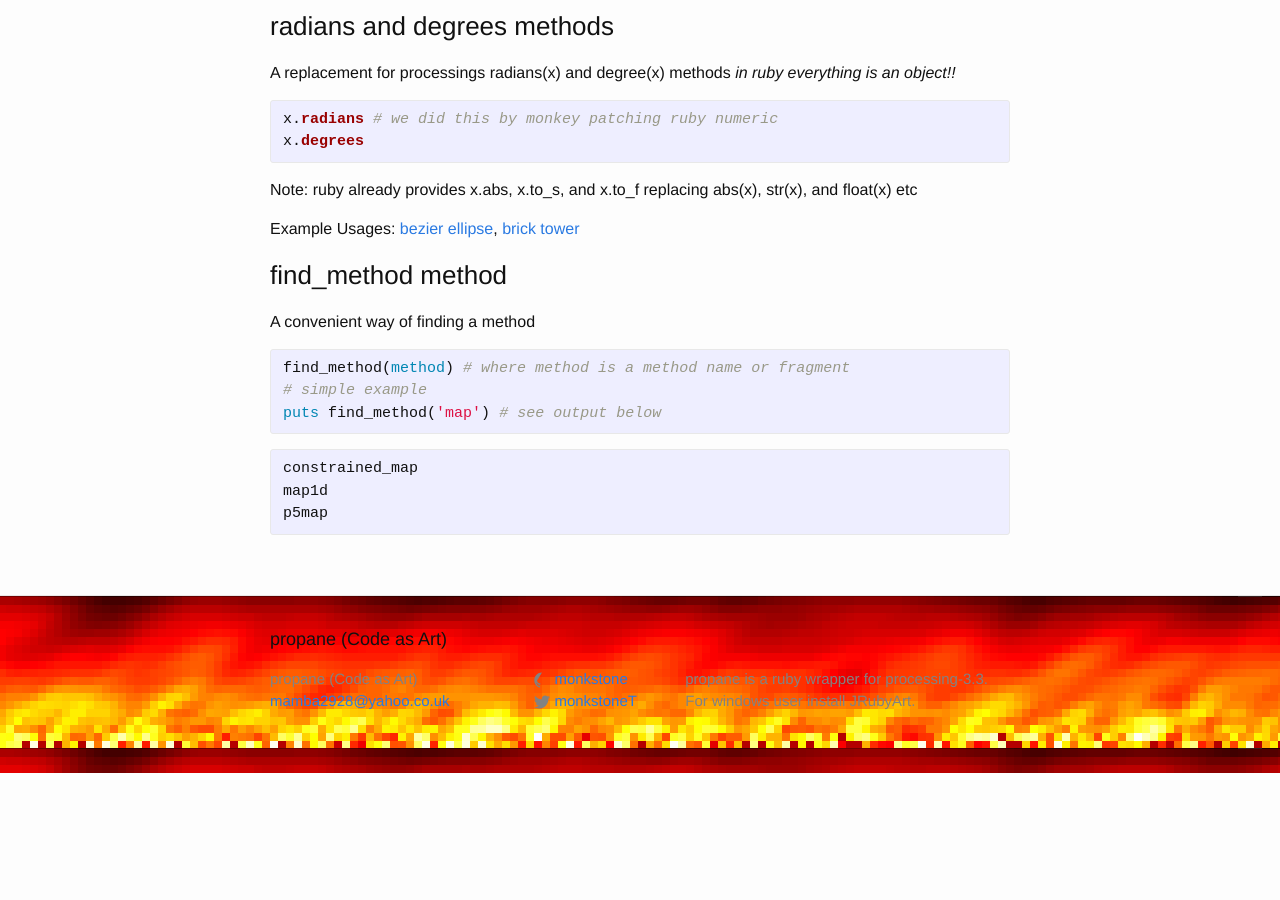
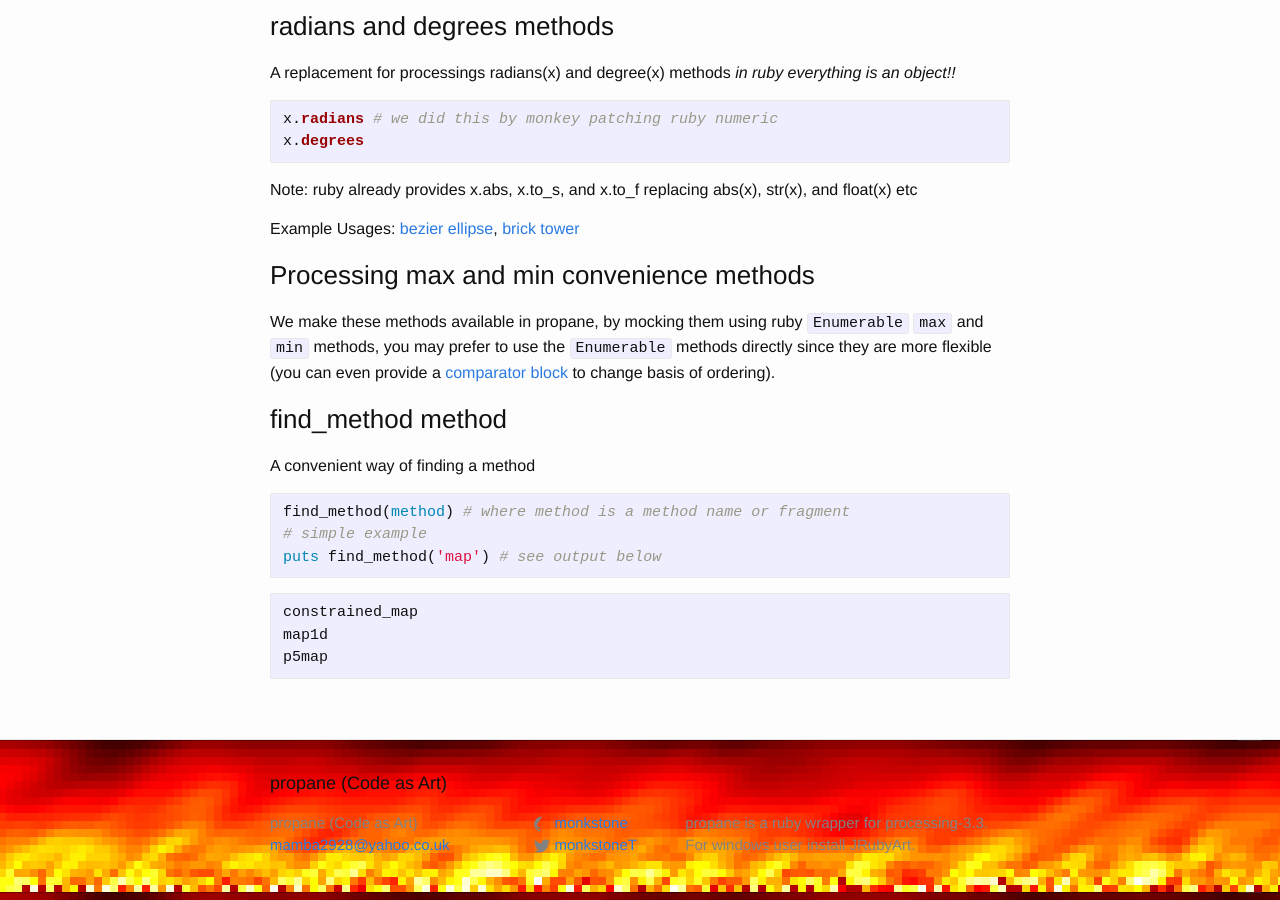
Before and after one commit to ruby-processing/propane, a Jekyll site: the page built from _methods/methods_summary.md, in a window 1280 px wide and 900 px high, scrolled down 1315 px. Built offline with Jekyll 4.4.1, drawn with Linux system fonts in a browser that asks for light colours; before the commit the page ends 2088 px from its top, so only the background shows below that.

Commit message:
replace liquid syntax markers

````diff
--- a/_methods/methods_summary.md
+++ b/_methods/methods_summary.md
@@ -7,7 +7,8 @@
 
 ### color method
 A convenience method that returns a 'color' int for processing
-{% highlight ruby %}
+
+```ruby
 color(*args)           # where args can be a hex string, a hexadecimal number, etc. see examples
 color('#CC6600')       # hexadecimal string, can be lower-case
 color(0xFFCC6600)      # hexadecimal
@@ -16,58 +17,68 @@
 color(255, 0, 0)       # red
 color(0, 0, 255)       # blue
 color(0, 0, 255, 100)  # blue with alpha value 100
-{% endhighlight %}
+```
 Example Usages: [Creating][color], [Blend Color][blend_color]
 
 ### hsb_color method
 A convenience method that returns a 'color' int for processing for `hsb` input, where hue, saturation and brightness are in range `0..1.0`
-{% highlight ruby %}
+
+```ruby
 hsb_color(hue, sat, bright) # where args are ruby float
-{% endhighlight %}
+```
 
 ### web_to_color_array method
 A convenience method that converts an array of web color strings to an array of 'color' int. Particularly useful when working with the Joshua Davis Processing-HYPE library.
-{% highlight ruby %}
+
+```ruby
 WEB = %w(#CC6600 #CC9900 #FFFFFF).freeze
 web_to_color_array(WEB)
 # output = [-3381760, -3368704, -1]
-{% endhighlight %}
+```
 
 ### map1d method
 A replacement for processings map function, maps val (range1) to range2 using a linear transform.
-{% highlight ruby %}
+
+```ruby
 map1d(val, range1, range2) # where val is an input float range1 is source and range2 is target
 # simple example
 map1d(10, (0..20), (0..1.0)) # returns 0.5
-{% endhighlight %}
+```
 
 Example Usages: [Mandelbrot][mandelbrot], [Game of Life][conway]
 
 ### radians and degrees methods
 A replacement for processings radians(x) and degree(x) methods _in ruby everything is an object!!_
 
-{% highlight ruby %}
+```ruby
 x.radians # we did this by monkey patching ruby numeric
 x.degrees
-{% endhighlight %}
+```
 
 Note: ruby already provides x.abs, x.to_s, and x.to_f replacing abs(x), str(x), and float(x) etc
 
 Example Usages:
 [bezier ellipse][bezier], [brick tower][brick_tower]
 
+### Processing max and min convenience methods
+
+We make these methods available in propane, by mocking them using ruby `Enumerable` `max` and `min` methods, you may prefer to use the `Enumerable` methods directly since they are more flexible (you can even provide a [comparator block][enumerable] to change basis of ordering).
+
+
 ### find_method method
 A convenient way of finding a method
-{% highlight ruby %}
+
+```ruby
 find_method(method) # where method is a method name or fragment
 # simple example
 puts find_method('map') # see output below
-{% endhighlight %}
-{% highlight bash %}
+```
+
+```bash
 constrained_map
 map1d
 p5map
-{% endhighlight %}
+```
 
 [bezier]:https://github.com/ruby-processing/JRubyArt-examples/blob/master/processing_app/basics/form/bezier_ellipse.rb
 [brick_tower]:https://github.com/ruby-processing/JRubyArt-examples/blob/master/processing_app/basics/form/brick_tower.rb
@@ -75,3 +86,4 @@
 [conway]:https://github.com/ruby-processing/JRubyArt-examples/blob/master/processing_app/topics/shaders/conway.rb
 [color]:https://github.com/ruby-processing/JRubyArt-examples/blob/master/processing_app/basics/color/creating.rb
 [blend_color]:https://github.com/ruby-processing/JRubyArt-examples/blob/master/processing_app/basics/color/blend_color.rb
+[enumerable]:http://apidock.com/ruby/Enumerable/max
````
